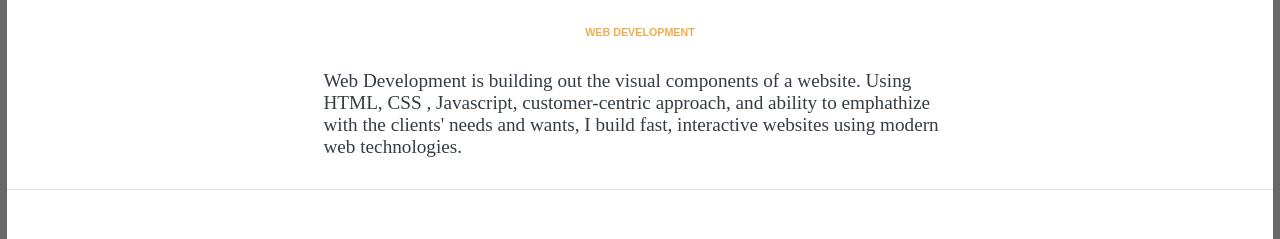
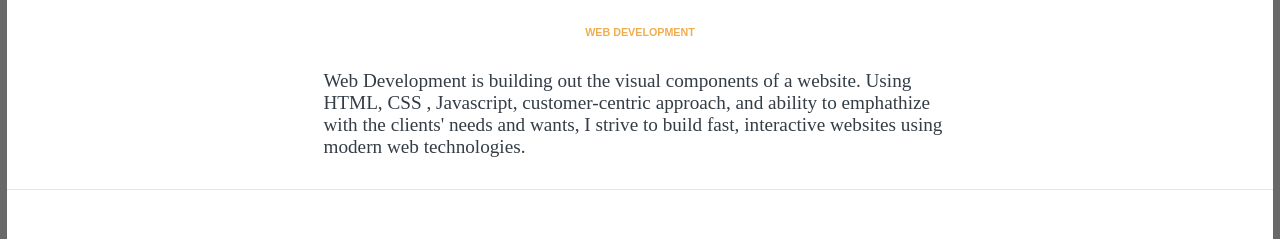
Before and after one commit to StasVitvitskiy/Portfolio, a React (Create React App) app in the folder frontend/: page / in a window 1280 px wide. Shown: the part 1292-1531 px from the top of the page. Built offline with nearby package versions, Linux system fonts and the light colour scheme.

Commit message:
fixed logo animation

```diff
--- a/frontend/src/App.css
+++ b/frontend/src/App.css
@@ -127,9 +127,6 @@
 
 .App-logo {
   height: 25px;
-}
-
-.App-logo:hover {
   animation: App-logo-spin infinite 20s linear;
 }
 
--- a/frontend/src/components/Body.js
+++ b/frontend/src/components/Body.js
@@ -46,7 +46,7 @@ export default class Body extends React.Component {
                     <div className="font font-size-one padding-bottom">Web Development is building
                         out the visual components of a website.
                         Using HTML, CSS , Javascript, customer-centric approach, and ability
-                        to emphathize with the clients' needs and wants, I build fast,
+                        to emphathize with the clients' needs and wants, I strive to build fast,
                         interactive websites using modern web technologies.
                     </div>
                 </div>
```
